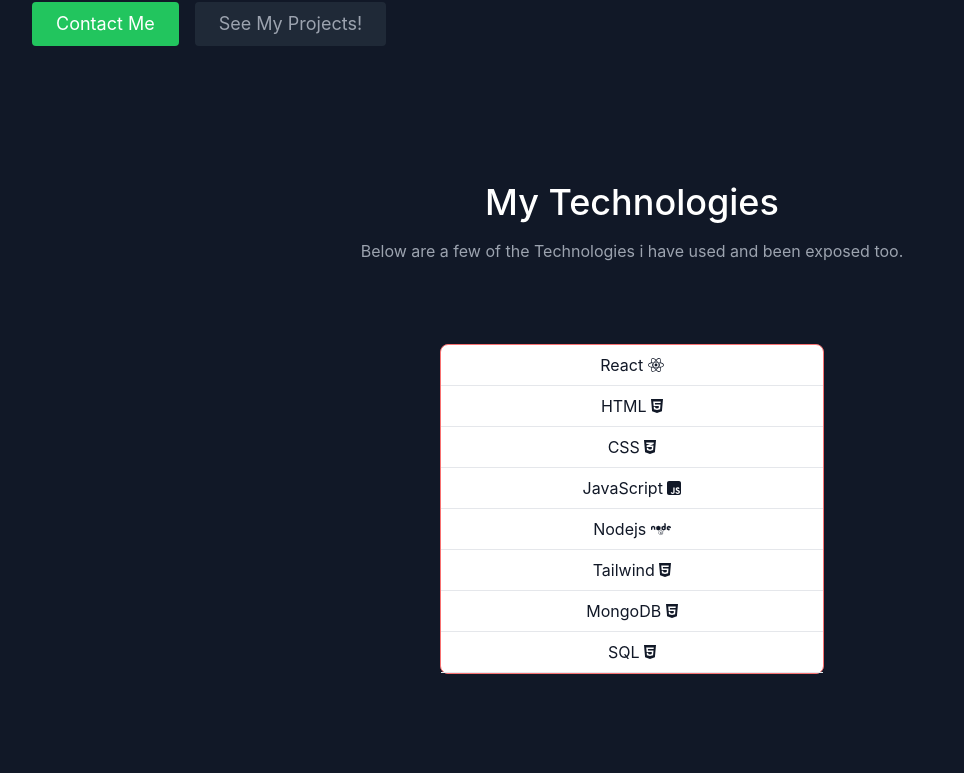
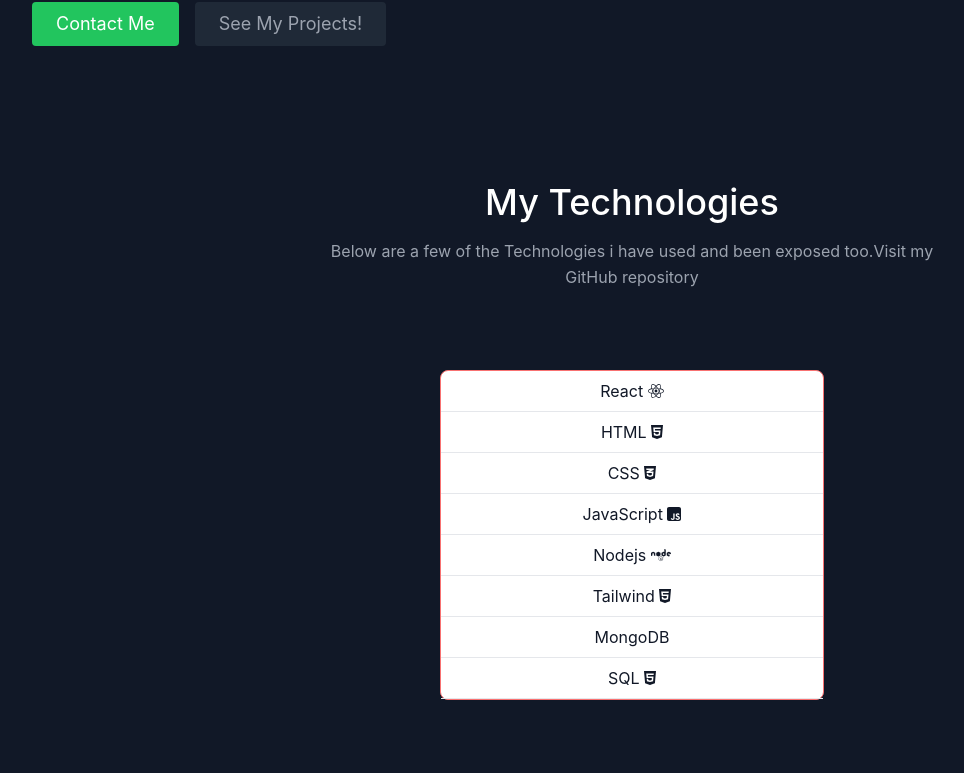
Before and after one commit to PJoll/React-Port, a React (Create React App) app: page / in a window 1280 px wide. Shown: the part 618-1391 px from the top of the page, without its empty margins (8-972 px from the left). Built offline with nearby package versions, Linux system fonts and the light colour scheme.

Commit message:
small changes fixing a couple errors components const and export link for github fixed

```diff
--- a/src/components/Footer.js
+++ b/src/components/Footer.js
@@ -6,7 +6,7 @@
   faGithub,
 } from "@fortawesome/free-brands-svg-icons";
 
-export default function Footer() {
+const  Footer =() => {
   return (
     <>
       <div
@@ -51,3 +51,5 @@
     </>
   );
 }
+
+export default Footer;
--- a/src/components/Technologies.js
+++ b/src/components/Technologies.js
@@ -1,15 +1,16 @@
 import React from "react";
-import { projects } from "../Projects";
+// import { projects } from "../Projects";
 import { FontAwesomeIcon } from "@fortawesome/react-fontawesome";
-import {faHtml5,
+import {
+  faHtml5,
   faCss3Alt,
   faJsSquare,
   faNode,
-  faReact
-
+  faReact,
+  faDatabase,
 } from "@fortawesome/free-brands-svg-icons";
 
-export default function Technologies() {
+const  Technologies = () => {
   return (
     <section id="tech" className="text-gray-400 bg-gray-900 body-font">
       <div className="container px-5 py-10 mx-auto text-center lg:px-40">
@@ -21,7 +22,7 @@
           <p className="lg:w-2/3 mx-auto leading-relaxed text-base">
             Below are a few of the Technologies i have used and been exposed
             too.
-            <a href="https://github.com/PJoll" alt=""></a>
+            <a href="https://github.com/PJoll" alt="Link to my GitHub repository">Visit my GitHub repository</a>
           </p>
         </div>
         <div class="flex justify-center">
@@ -36,7 +37,7 @@
             </li>
             <li class="px-6 py-2 border-b border-gray-200 w-full">Nodejs <FontAwesomeIcon icon={faNode}/></li>
             <li class="px-6 py-2 border-b border-gray-200 w-full">Tailwind <FontAwesomeIcon icon={faHtml5}/></li>
-            <li class="px-6 py-2 border-b border-gray-200 w-full">MongoDB <FontAwesomeIcon icon={faHtml5}/></li>
+            <li class="px-6 py-2 border-b border-gray-200 w-full">MongoDB <FontAwesomeIcon icon={faDatabase}/></li>
             <li class="px-6 py-2 border-b border-gray-200 w-full">SQL <FontAwesomeIcon icon={faHtml5} /></li>
           </ul>
         </div>
@@ -44,3 +45,5 @@
     </section>
   );
 }
+
+export default Technologies;
```
